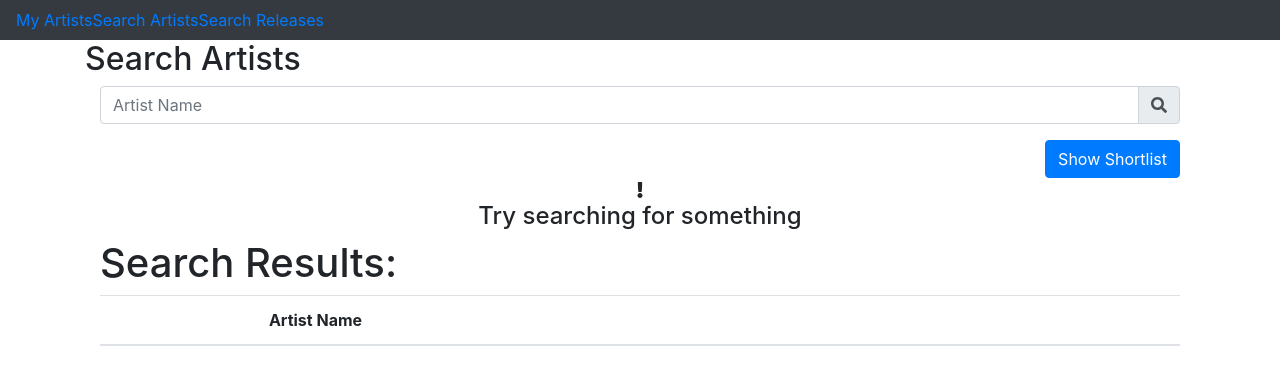
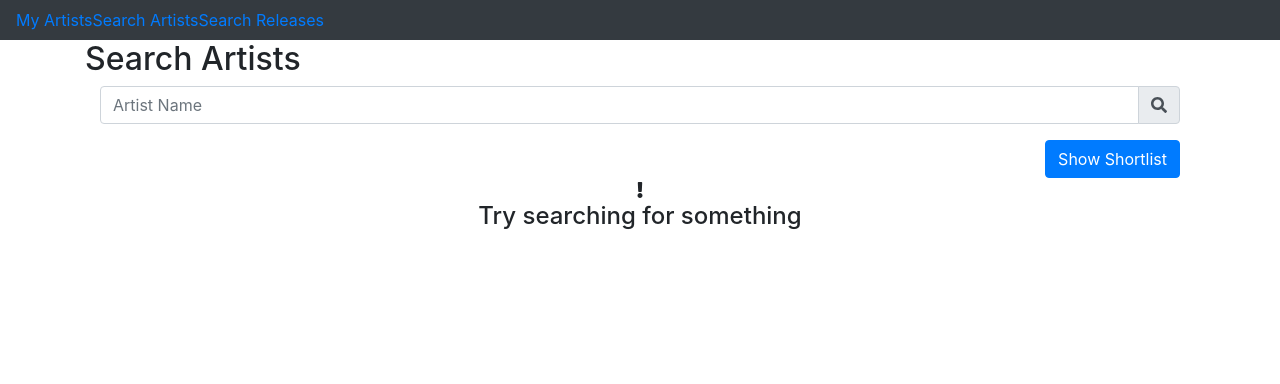
Before and after one commit to guldenmw/iplatform-test, a React (Create React App) app: page /search_artists in a window 1280 px wide. Shown: the top 384 px of the page. Built offline with nearby package versions, Linux system fonts and the light colour scheme.

Commit message:
updated faulty showEmptyTable condition

```diff
--- a/src/pages/SearchArtists/container.ts
+++ b/src/pages/SearchArtists/container.ts
@@ -25,7 +25,6 @@ export const mapStateToProps = (state: AppState) => {
 
 export const mapDispatchToProps = dispatch => ({
   startSearch(searchText: string) {
-    console.log('searching artists!');
     dispatch(searchArtists(searchText));
   },
   searchTextChange(searchText: string) {
--- a/src/pages/SearchArtists/index.tsx
+++ b/src/pages/SearchArtists/index.tsx
@@ -68,7 +68,7 @@ const SearchArtists: FC<IProps> = (props) => {
         <EmptyTable message={'Try searching for something'} icon={faExclamation}/>
       )}
 
-      {showEmptyTable && (
+      {!showEmptyTable && (
         <Col>
           <h1>Search Results:</h1>
 
```
